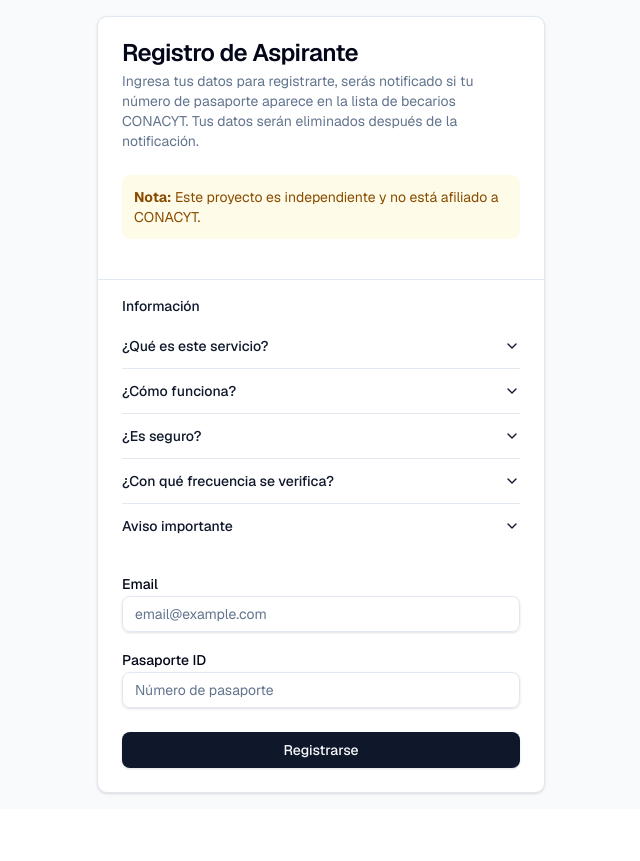
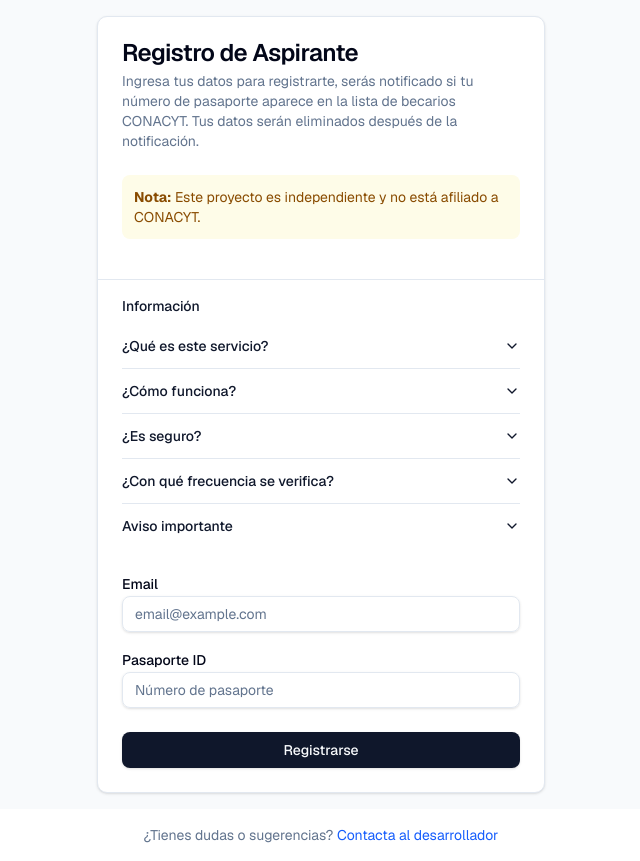
Before and after one commit to josernesto1989/vigilante-conahcyt-cuba, a Next.js app: page / in a window 1280 px wide. Shown: the whole page, without its empty margins (319-959 px from the left). Before the commit the page ends 809 px from the top, so only its background shows below. Built offline with nearby package versions, Linux system fonts and the light colour scheme.

Commit message:
Add SEO metadata, Spanish locale, and developer contact footer

```diff
--- a/src/app/layout.tsx
+++ b/src/app/layout.tsx
@@ -13,8 +13,13 @@ const geistMono = Geist_Mono({
 });
 
 export const metadata: Metadata = {
-  title: "Create Next App",
-  description: "Generated by create next app",
+  title: "Vigilante CONAHCYT",
+  description: "Vigilante no-oficial que monitorea la lista de becarios CONAHCYT publicada por el Consulado de México en La Habana.",
+  keywords: ["CONAHCYT", "CONACYT", "becarios", "monitoreo", "Cuba", "Consulado México", "Havana", "La Habana", "becas", "visa", "estudiantes", " Mexico", "vigilante", "alerta", "notificaciones"],
+  authors: [{ name: "José Ernesto Carreño Bueno", email: "jec.bueno.dev@gmail.com" }],
+  contact: {
+    email: "jec.bueno.dev@gmail.com",
+  },
 };
 
 export default function RootLayout({
@@ -24,10 +29,14 @@ export default function RootLayout({
 }>) {
   return (
     <html
-      lang="en"
+      lang="es"
       className={`${geistSans.variable} ${geistMono.variable} h-full antialiased`}
     >
-      <body className="min-h-full flex flex-col">{children}</body>
+      <body className="min-h-full flex flex-col">{children}
+      <footer className="text-center text-sm text-slate-500 py-4">
+        ¿Tienes dudas o sugerencias? <a href="mailto:jec.bueno.dev@gmail.com" className="text-blue-600 hover:underline">Contacta al desarrollador</a>
+      </footer>
+    </body>
     </html>
   );
 }
```
